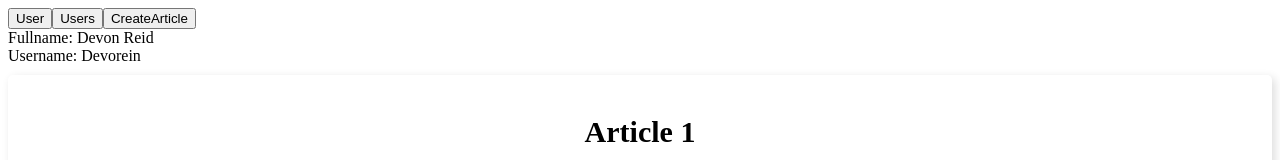
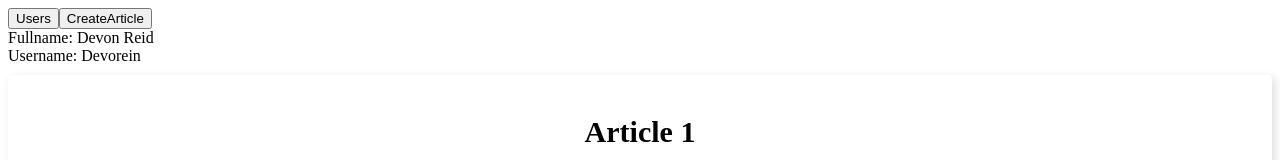
Before and after one commit to Devorein/vue-init, a Vue app: page / in a window 1280 px wide. Shown: the top 160 px of the page. Built offline with nearby package versions, Linux system fonts and the light colour scheme.

Commit message:
Created ArticleCard and UserCard components

```diff
--- a/src/App.vue
+++ b/src/App.vue
@@ -1,13 +1,8 @@
 <template>
   <div>
-    <Tabs @click="onTabChange" :tabs="['User', 'Users', 'CreateArticle']"/>
+    <Tabs @click="onTabChange" :tabs="['Users', 'CreateArticle']"/>
 
     <Users v-if="activeTab === 'Users'"/>
-    <template v-if="activeTab === 'User'">
-      <div v-for="user in users" :key="'user.'+user.id">
-        <User :user="user"/>
-      </div>
-    </template>
     <template v-if="activeTab === 'CreateArticle'">
       <CreateArticle />
     </template>
@@ -15,7 +10,6 @@
 </template>
 
 <script>
-import User from "./pages/User.vue"
 import Users from "./pages/Users.vue"
 import Tabs from "./components/Tabs.vue"
 import CreateArticle from "./pages/CreateArticle.vue";
@@ -64,17 +58,15 @@ const users = [{
 
 export default {
   components: {
-    User,
     Users,
     Tabs,
     CreateArticle
   },
   name: 'App',
-
   data(){
     return {
       users,
-      activeTab: 'User'
+      activeTab: 'Users'
     }
   },
   methods: {
--- a/src/components/Article.vue
+++ b/src/components/ArticleCard.vue
@@ -27,7 +27,7 @@
   import Checkbox from "./Checkbox.vue";
   import Card from "./Card.vue";
   export default {
-    name: 'Article',
+    name: 'ArticleCard',
     props: ['article'],
     inheritAttrs: false,
     inject: ['logged', 'loggedInUser', 'users'],
--- a/src/pages/User.vue
+++ b/src/components/UserCard.vue
@@ -7,18 +7,18 @@
       Username: {{user.username}}
     </div>
     <div v-for="article in user.articles" :key="'article.'+article.id">
-      <Article :article="article" @vote="vote"/>
+      <ArticleCard :article="article" @vote="vote"/>
     </div>
   </div>
 </template>
 
 <script>
-  import Article from "../components/Article.vue"
+  import ArticleCard from "./ArticleCard.vue"
   export default {
     components: {
-      Article
+      ArticleCard
     },
-    name: "User",
+    name: "UserCard",
     props: [
       'user',
     ],
--- a/src/pages/Users.vue
+++ b/src/pages/Users.vue
@@ -1,20 +1,20 @@
 <template>
   <List :items="users">
     <template v-slot:default="slotProps">
-      <User :user="slotProps.item"/>
+      <UserCard :user="slotProps.item"/>
     </template>
   </List>
 </template>
 
 <script>
   import List from "../components/List.vue"
-  import User from "./User.vue"
+  import UserCard from "../components/UserCard.vue"
   export default {
     name: 'UserList',
     inject: ['users'],
     components: {
       List,
-      User
+      UserCard
     }
   }
 </script>
```
